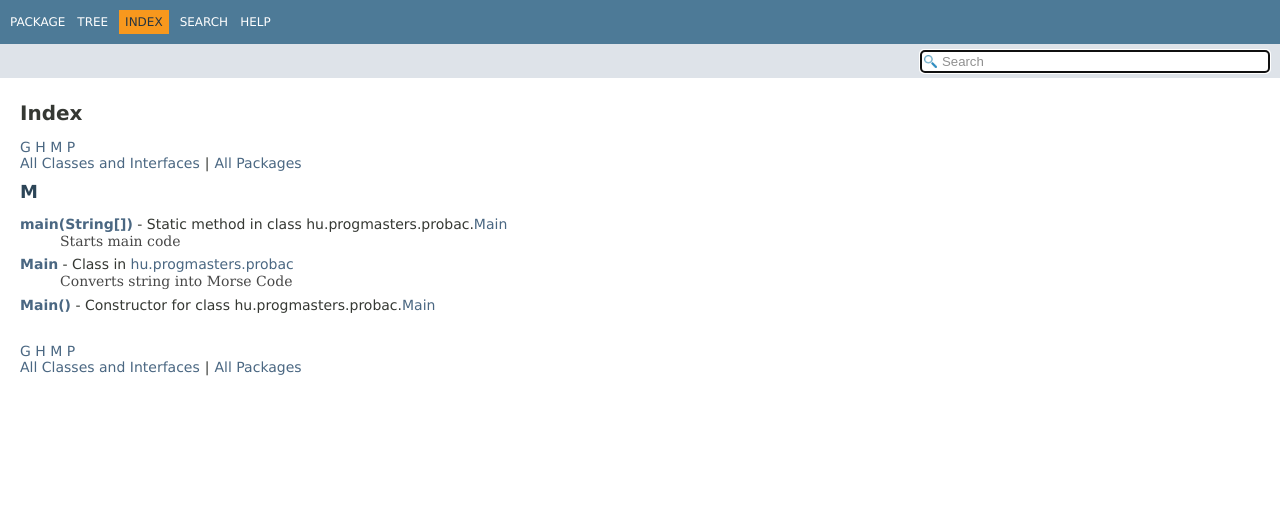
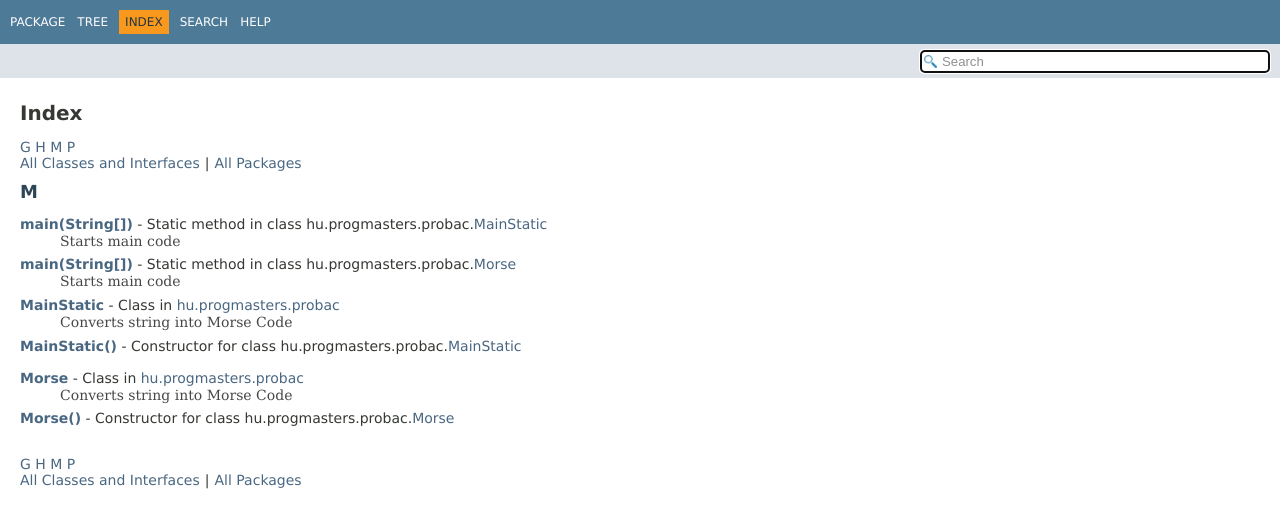
Before and after one commit to BukkfalviZoltan/probac, a plain HTML site: page docs/index-files/index-3.html in a window 1280 px wide. Drawn offline with Linux system fonts and the light colour scheme.

Commit message:
Generated Javadoc

```diff
--- a/docs/index-files/index-3.html
+++ b/docs/index-files/index-3.html
@@ -1,7 +1,7 @@
 <!DOCTYPE HTML>
 <html lang="hu">
 <head>
-<!-- Generated by javadoc (23) on Sat May 17 17:08:07 CEST 2025 -->
+<!-- Generated by javadoc (23) on Sat May 17 18:54:01 CEST 2025 -->
 <title>M-Index</title>
 <meta name="viewport" content="width=device-width, initial-scale=1">
 <meta http-equiv="Content-Type" content="text/html; charset=utf-8">
@@ -56,15 +56,25 @@ loadScripts(document, 'script');</script>
 <a href="index-1.html">G</a>&nbsp;<a href="index-2.html">H</a>&nbsp;<a href="index-3.html">M</a>&nbsp;<a href="index-4.html">P</a>&nbsp;<br><a href="../allclasses-index.html">All&nbsp;Classes&nbsp;and&nbsp;Interfaces</a><span class="vertical-separator">|</span><a href="../allpackages-index.html">All&nbsp;Packages</a>
 <h2 class="title" id="I:M">M</h2>
 <dl class="index">
-<dt><a href="../hu/progmasters/probac/Main.html#main(java.lang.String%5B%5D)" class="member-name-link">main(String[])</a> - Static method in class hu.progmasters.probac.<a href="../hu/progmasters/probac/Main.html" title="class in hu.progmasters.probac">Main</a></dt>
+<dt><a href="../hu/progmasters/probac/MainStatic.html#main(java.lang.String%5B%5D)" class="member-name-link">main(String[])</a> - Static method in class hu.progmasters.probac.<a href="../hu/progmasters/probac/MainStatic.html" title="class in hu.progmasters.probac">MainStatic</a></dt>
 <dd>
 <div class="block">Starts main code</div>
 </dd>
-<dt><a href="../hu/progmasters/probac/Main.html" class="type-name-link" title="class in hu.progmasters.probac">Main</a> - Class in <a href="../hu/progmasters/probac/package-summary.html">hu.progmasters.probac</a></dt>
+<dt><a href="../hu/progmasters/probac/Morse.html#main(java.lang.String%5B%5D)" class="member-name-link">main(String[])</a> - Static method in class hu.progmasters.probac.<a href="../hu/progmasters/probac/Morse.html" title="class in hu.progmasters.probac">Morse</a></dt>
+<dd>
+<div class="block">Starts main code</div>
+</dd>
+<dt><a href="../hu/progmasters/probac/MainStatic.html" class="type-name-link" title="class in hu.progmasters.probac">MainStatic</a> - Class in <a href="../hu/progmasters/probac/package-summary.html">hu.progmasters.probac</a></dt>
 <dd>
 <div class="block">Converts string into Morse Code</div>
 </dd>
-<dt><a href="../hu/progmasters/probac/Main.html#%3Cinit%3E()" class="member-name-link">Main()</a> - Constructor for class hu.progmasters.probac.<a href="../hu/progmasters/probac/Main.html" title="class in hu.progmasters.probac">Main</a></dt>
+<dt><a href="../hu/progmasters/probac/MainStatic.html#%3Cinit%3E()" class="member-name-link">MainStatic()</a> - Constructor for class hu.progmasters.probac.<a href="../hu/progmasters/probac/MainStatic.html" title="class in hu.progmasters.probac">MainStatic</a></dt>
+<dd>&nbsp;</dd>
+<dt><a href="../hu/progmasters/probac/Morse.html" class="type-name-link" title="class in hu.progmasters.probac">Morse</a> - Class in <a href="../hu/progmasters/probac/package-summary.html">hu.progmasters.probac</a></dt>
+<dd>
+<div class="block">Converts string into Morse Code</div>
+</dd>
+<dt><a href="../hu/progmasters/probac/Morse.html#%3Cinit%3E()" class="member-name-link">Morse()</a> - Constructor for class hu.progmasters.probac.<a href="../hu/progmasters/probac/Morse.html" title="class in hu.progmasters.probac">Morse</a></dt>
 <dd>&nbsp;</dd>
 </dl>
 <a href="index-1.html">G</a>&nbsp;<a href="index-2.html">H</a>&nbsp;<a href="index-3.html">M</a>&nbsp;<a href="index-4.html">P</a>&nbsp;<br><a href="../allclasses-index.html">All&nbsp;Classes&nbsp;and&nbsp;Interfaces</a><span class="vertical-separator">|</span><a href="../allpackages-index.html">All&nbsp;Packages</a></main>
--- a/docs/member-search-index.js
+++ b/docs/member-search-index.js
@@ -1 +1 @@
-memberSearchIndex = [{"p":"hu.progmasters.probac","c":"Main","l":"getPosInAlphabet(String)","u":"getPosInAlphabet(java.lang.String)"},{"p":"hu.progmasters.probac","c":"Main","l":"Main()","u":"%3Cinit%3E()"},{"p":"hu.progmasters.probac","c":"Main","l":"main(String[])","u":"main(java.lang.String[])"},{"p":"hu.progmasters.probac","c":"Main","l":"printMorseCode(String)","u":"printMorseCode(java.lang.String)"}];updateSearchResults();
+memberSearchIndex = [{"p":"hu.progmasters.probac","c":"MainStatic","l":"getPosInAlphabet(String)","u":"getPosInAlphabet(java.lang.String)"},{"p":"hu.progmasters.probac","c":"Morse","l":"getPosInAlphabet(String)","u":"getPosInAlphabet(java.lang.String)"},{"p":"hu.progmasters.probac","c":"MainStatic","l":"main(String[])","u":"main(java.lang.String[])"},{"p":"hu.progmasters.probac","c":"Morse","l":"main(String[])","u":"main(java.lang.String[])"},{"p":"hu.progmasters.probac","c":"MainStatic","l":"MainStatic()","u":"%3Cinit%3E()"},{"p":"hu.progmasters.probac","c":"Morse","l":"Morse()","u":"%3Cinit%3E()"},{"p":"hu.progmasters.probac","c":"MainStatic","l":"printMorseCode(String)","u":"printMorseCode(java.lang.String)"},{"p":"hu.progmasters.probac","c":"Morse","l":"printMorseCode(String)","u":"printMorseCode(java.lang.String)"}];updateSearchResults();
--- a/docs/type-search-index.js
+++ b/docs/type-search-index.js
@@ -1 +1 @@
-typeSearchIndex = [{"l":"All Classes and Interfaces","u":"allclasses-index.html"},{"p":"hu.progmasters.probac","l":"Main"}];updateSearchResults();
+typeSearchIndex = [{"l":"All Classes and Interfaces","u":"allclasses-index.html"},{"p":"hu.progmasters.probac","l":"MainStatic"},{"p":"hu.progmasters.probac","l":"Morse"}];updateSearchResults();
```
Also changed, not shown: docs/allclasses-index.html (+6 -2 lines), docs/allpackages-index.html (+1 -1 lines), docs/help-doc.html (+1 -1 lines), docs/hu/progmasters/probac/Main.html (+1 -1 lines), docs/hu/progmasters/probac/package-summary.html (+6 -2 lines), docs/hu/progmasters/probac/package-tree.html (+3 -2 lines), docs/index-files/index-1.html (+6 -2 lines), docs/index-files/index-2.html (+1 -1 lines), docs/index-files/index-4.html (+6 -2 lines), docs/index.html (+1 -1 lines), docs/overview-tree.html (+3 -2 lines), docs/search.html (+1 -1 lines).
